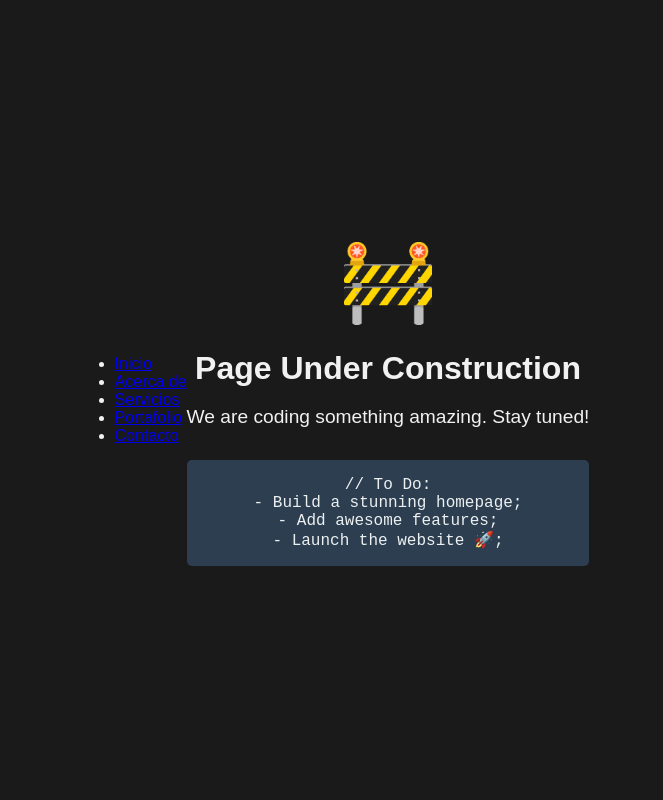
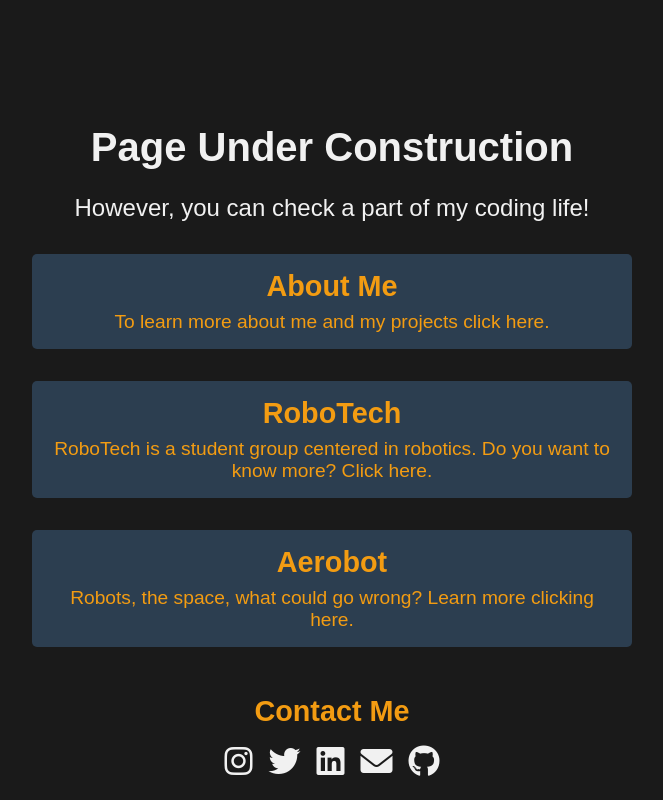
Before and after one commit to Amanza17/Amanza17.github.io, a plain HTML site: page index.html in a window 1280 px wide. Shown: the whole page, without its empty margins (308-971 px from the left). Drawn offline with Linux system fonts and the light colour scheme.

Commit message:
first commit

```diff
--- /dev/null
+++ b/aboutMe.css
@@ -0,0 +1,73 @@
+body {
+    font-family: Arial, sans-serif;
+    margin: 0;
+    padding: 0;
+    background-color: #1a1a1a;
+    color: #f1f1f1;
+}
+header {
+    background-color: #333;
+    color: #f39c12;
+    padding: 1rem 0;
+    text-align: center;
+}
+header h1 {
+    margin: 0;
+    font-size: 2.5rem;
+}
+header p {
+    margin: 0;
+    font-size: 1.2rem;
+}
+section {
+    padding: 2rem;
+    max-width: 800px;
+    margin: auto;
+    text-align: center;
+}
+section h2 {
+    border-bottom: 2px solid #f39c12;
+    padding-bottom: 0.5rem;
+    color: #f39c12;
+}
+footer {
+    background-color: #333;
+    color: #f1f1f1;
+    text-align: center;
+    padding: 1rem 0;
+    margin-top: 2rem;
+}
+a {
+    color: #f39c12;
+    text-decoration: none;
+}
+
+.social-icons {
+    display: flex;
+    justify-content: center;
+    gap: 1rem;
+    margin-top: 1rem;
+}
+.social-icons a {
+    color: #f39c12;
+    font-size: 2rem;
+    transition: color 0.3s;
+}
+.social-icons a:hover {
+    color: #f1f1f1;
+}
+
+.home-button {
+    margin-top: 2rem;
+    padding: 0.5rem 1rem;
+    font-size: 1rem;
+    color: #f1f1f1;
+    background-color: #f39c12;
+    border: none;
+    border-radius: 5px;
+    cursor: pointer;
+    transition: background-color 0.3s;
+}
+.home-button:hover {
+    background-color: #e67e22;
+}
--- /dev/null
+++ b/aboutMe.js
@@ -0,0 +1,2 @@
+
+// JavaScript code can be added here in the future
--- a/index.html
+++ b/index.html
@@ -1,72 +1,55 @@
 <!DOCTYPE html>
 <html lang="en">
-    <header>
-    <nav>
-        <ul>
-            <li><a href="#">Inicio</a></li>
-            <li><a href="#">Acerca de</a></li>
-            <li><a href="#">Servicios</a></li>
-            <li><a href="#">Portafolio</a></li>
-            <li><a href="#">Contacto</a></li>
-        </ul>
-    </nav>
-</header>
 <head>
     <meta charset="UTF-8">
     <meta name="viewport" content="width=device-width, initial-scale=1.0">
     <title>Under Construction</title>
-    <style>
-        body {
-            margin: 0;
-            padding: 0;
-            font-family: Arial, sans-serif;
-            background-color: #1a1a1a;
-            color: #f1f1f1;
-            display: flex;
-            justify-content: center;
-            align-items: center;
-            height: 100vh;
-        }
-        .container {
-            text-align: center;
-        }
-        .header {
-            font-size: 2rem;
-            margin-bottom: 1rem;
-        }
-        .sub-header {
-            font-size: 1.2rem;
-            margin-bottom: 2rem;
-        }
-        .icon {
-            font-size: 5rem;
-            color: #f39c12;
-            margin-bottom: 1rem;
-        }
-        .code-box {
-            background: #2c3e50;
-            color: #ecf0f1;
-            padding: 1rem;
-            border-radius: 5px;
-            font-family: "Courier New", Courier, monospace;
-            margin-top: 1rem;
-        }
-        .code-line {
-            margin: 0;
-        }
-    </style>
+    <link rel="stylesheet" href="styles.css">
+    <link rel="stylesheet" href="https://cdnjs.cloudflare.com/ajax/libs/font-awesome/6.0.0-beta3/css/all.min.css">
 </head>
 <body>
     <div class="container">
-        <div class="icon">🚧</div>
         <h1 class="header">Page Under Construction</h1>
-        <p class="sub-header">We are coding something amazing. Stay tuned!</p>
-        <div class="code-box">
-            <p class="code-line">// To Do:</p>
-            <p class="code-line">- Build a stunning homepage;</p>
-            <p class="code-line">- Add awesome features;</p>
-            <p class="code-line">- Launch the website 🚀;</p>
+        <p class="sub-header">However, you can check a part of my coding life!</p>
+
+        <div class="sections">
+            <a href="./aboutMe.html" class="section-link">
+                <div class="subsection">
+                    <h2>About Me</h2>
+                    <p>To learn more about me and my projects click here.</p>
+                </div>
+            </a>
+            <a href="#" class="section-link" onclick="showDevelopmentMessage(event)">
+                <div class="subsection">
+                    <h2>RoboTech</h2>
+                    <p>RoboTech is a student group centered in robotics. Do you want to know more? Click here.</p>
+                </div>
+            </a>
+            <a href="#" class="section-link" onclick="showDevelopmentMessage(event)">
+                <div class="subsection">
+                    <h2>Aerobot</h2>
+                    <p>Robots, the space, what could go wrong? Learn more clicking here.</p>
+                </div>
+            </a>
+        </div>
+
+        <div class="contact-me">
+            <h2>Contact Me</h2>
+            <div class="social-icons">
+                <a href="https://www.instagram.com/_manzanares_17" target="_blank"><i class="fab fa-instagram"></i></a>
+                <a href="https://twitter.com/_manzanares_17" target="_blank"><i class="fab fa-twitter"></i></a>
+                <a href="https://www.linkedin.com/in/yourusername" target="_blank"><i class="fab fa-linkedin"></i></a>
+                <a href="mailto:adrimanzaromcontact@gmail.com"><i class="fas fa-envelope"></i></a>
+                <a href="https://github.com/amanza17" target="_blank"><i class="fab fa-github"></i></a>
+            </div>
         </div>
     </div>
+    <script src="scripts.js"></script>
+    <script>
+        function showDevelopmentMessage(event) {
+            event.preventDefault();
+            alert("This section is under development. Please check back later.");
+        }
+    </script>
 </body>
 </html>
--- /dev/null
+++ b/scripts.js
@@ -0,0 +1,4 @@
+function showDevelopmentMessage(event) {
+    event.preventDefault();
+    alert("This section is under development and cannot be viewed at the moment.");
+}
--- /dev/null
+++ b/styles.css
@@ -0,0 +1,117 @@
+body {
+    margin: 0;
+    padding: 0;
+    font-family: Arial, sans-serif;
+    background-color: #1a1a1a;
+    color: #f1f1f1;
+    display: flex;
+    justify-content: center;
+    align-items: center;
+    height: 100vh;
+}
+nav {
+    background-color: #333;
+    width: 100%;
+    position: fixed;
+    top: 0;
+    left: 0;
+    z-index: 1000;
+}
+nav ul {
+    list-style: none;
+    margin: 0;
+    padding: 0;
+    display: flex;
+    justify-content: center;
+}
+nav ul li {
+    margin: 0 1rem;
+}
+nav ul li a {
+    text-decoration: none;
+    color: #f1f1f1;
+    padding: 1rem;
+    display: block;
+}
+nav ul li a:hover {
+    background-color: #555;
+}
+.container {
+    text-align: center;
+    padding-top: 5rem; /* Adjust for fixed nav */
+}
+.header {
+    font-size: 2.5rem;
+    margin-bottom: 1rem;
+}
+.sub-header {
+    font-size: 1.5rem;
+    margin-bottom: 2rem;
+}
+.icon {
+    font-size: 5rem;
+    color: #f39c12;
+    margin-bottom: 1rem;
+}
+.code-box {
+    background: #2c3e50;
+    color: #ecf0f1;
+    padding: 1rem;
+    border-radius: 5px;
+    font-family: "Courier New", Courier, monospace;
+    margin-top: 1rem;
+}
+.code-line {
+    margin: 0;
+}
+.sections {
+    display: flex;
+    flex-direction: column;
+    align-items: center;
+    gap: 2rem;
+}
+.subsection {
+    background-color: #2c3e50;
+    padding: 1rem;
+    border-radius: 5px;
+    transition: background-color 0.3s;
+}
+.subsection:hover {
+    background-color: #34495e;
+}
+.subsection h2 {
+    margin: 0;
+    font-size: 1.8rem;
+}
+.subsection p {
+    margin: 0.5rem 0 0;
+    font-size: 1.2rem;
+}
+.section-link {
+    text-decoration: none;
+    color: #f39c12;
+    width: 100%;
+    max-width: 600px;
+}
+.contact-me {
+    margin-top: 3rem;
+    text-align: center;
+}
+.contact-me h2 {
+    font-size: 1.8rem;
+    margin-bottom: 1rem;
+    color: #f39c12;
+}
+.social-icons {
+    display: flex;
+    justify-content: center;
+    gap: 1rem;
+}
+.social-icons a {
+    color: #f1f1f1;
+    font-size: 2rem;
+    transition: color 0.3s;
+}
+.social-icons a:hover {
+    color: #f39c12;
+}
```
Also changed, not shown: aboutMe.html (added, +44 -0 lines), ia.html (deleted, +0 -79 lines).
